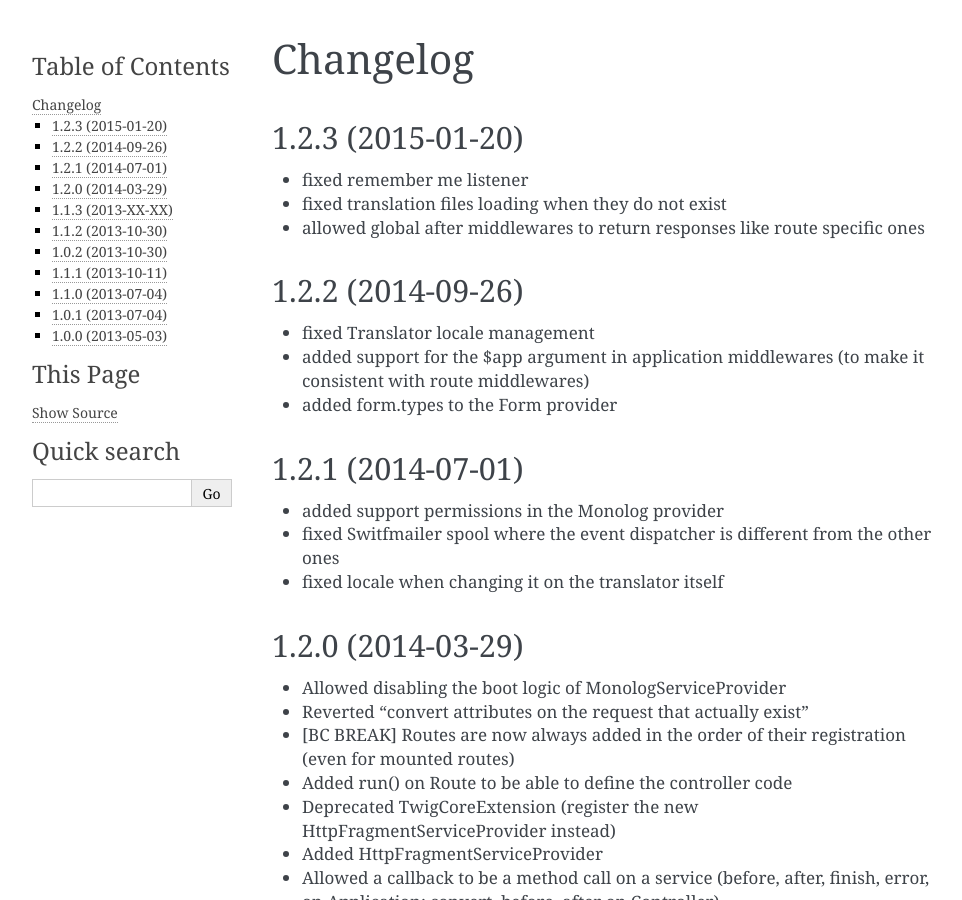
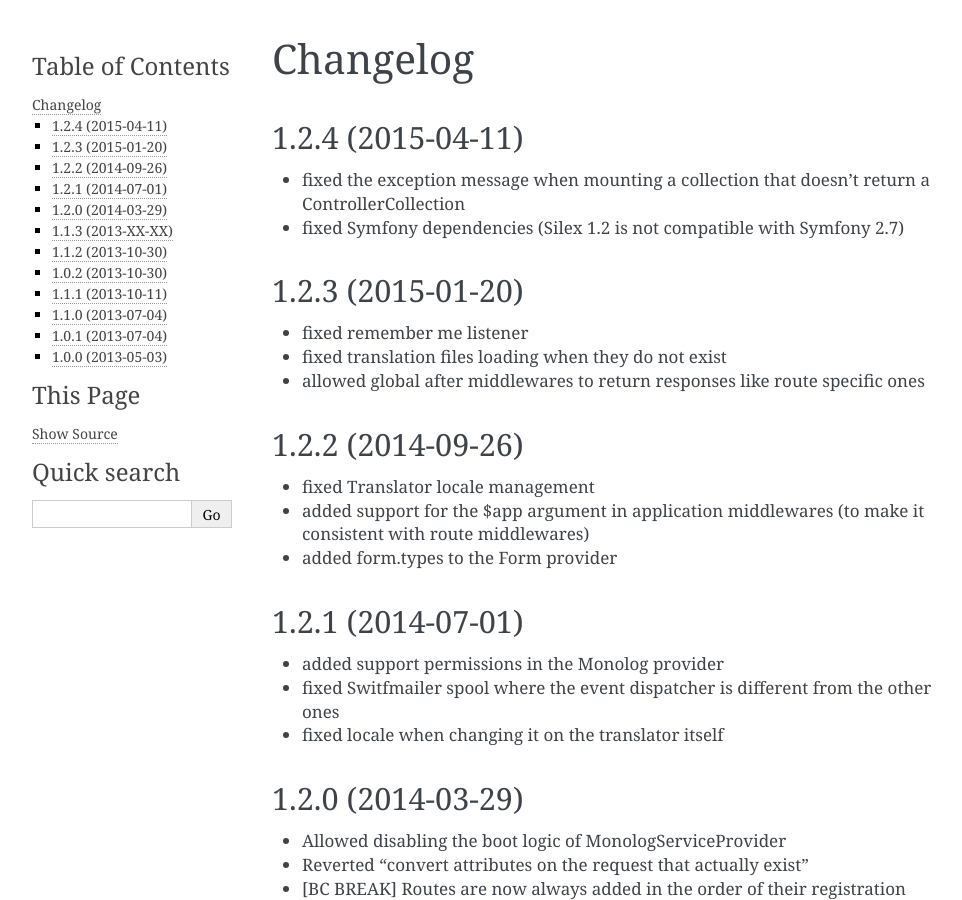
Before and after one commit to silexphp/Silex, a Sphinx documentation site: the page built from doc/changelog.rst, in a window 1280 px wide and 900 px high. Shown: the whole window, without its empty margins (148-1110 px from the left). Built offline with Sphinx 7.4.7, drawn with Linux system fonts in a browser that asks for light colours.

Commit message:
updated CHANGELOG

```diff
--- a/doc/changelog.rst
+++ b/doc/changelog.rst
@@ -1,5 +1,11 @@
 Changelog
 =========
+
+1.2.4 (2015-04-11)
+------------------
+
+* fixed the exception message when mounting a collection that doesn't return a ControllerCollection
+* fixed Symfony dependencies (Silex 1.2 is not compatible with Symfony 2.7)
 
 1.2.3 (2015-01-20)
 ------------------
```
